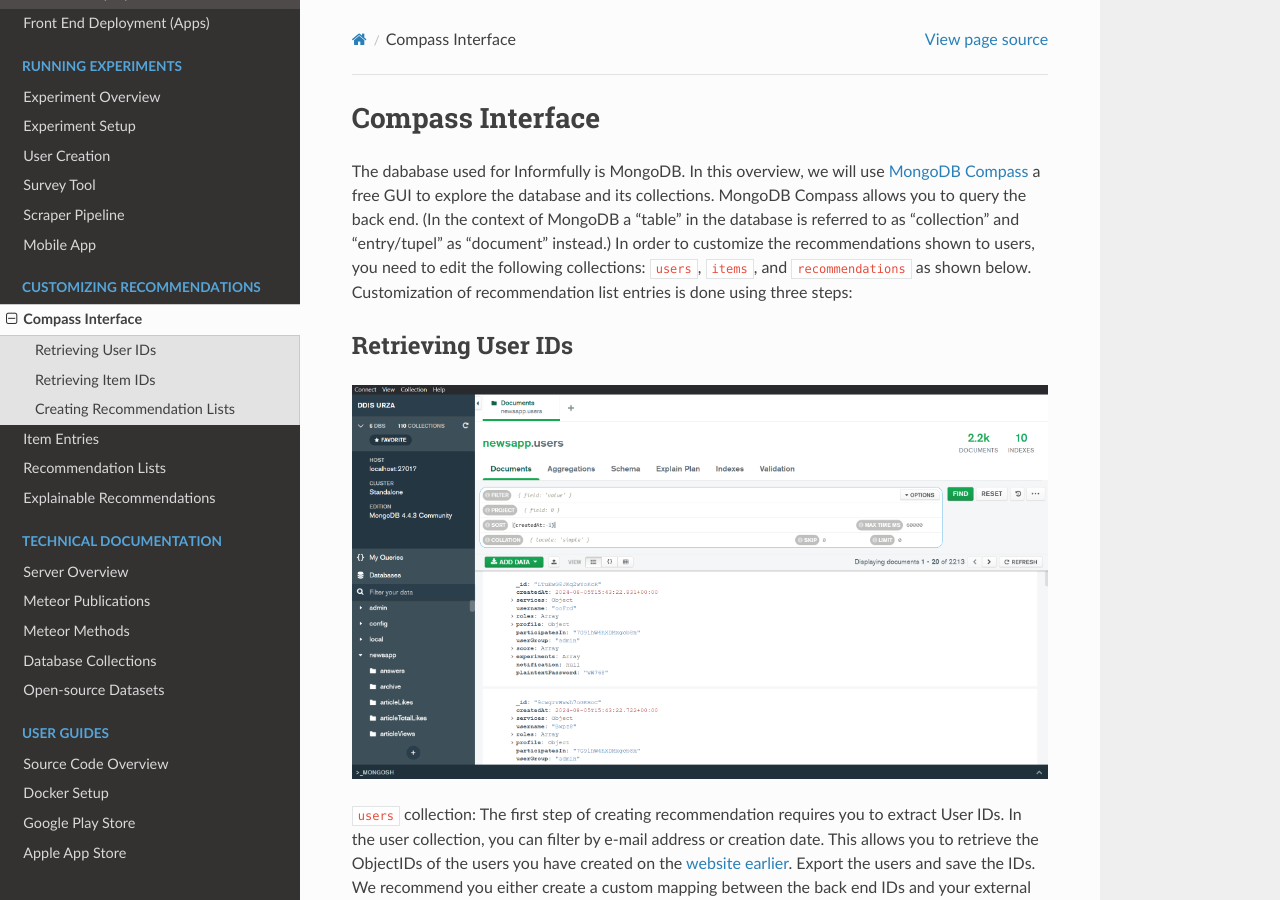
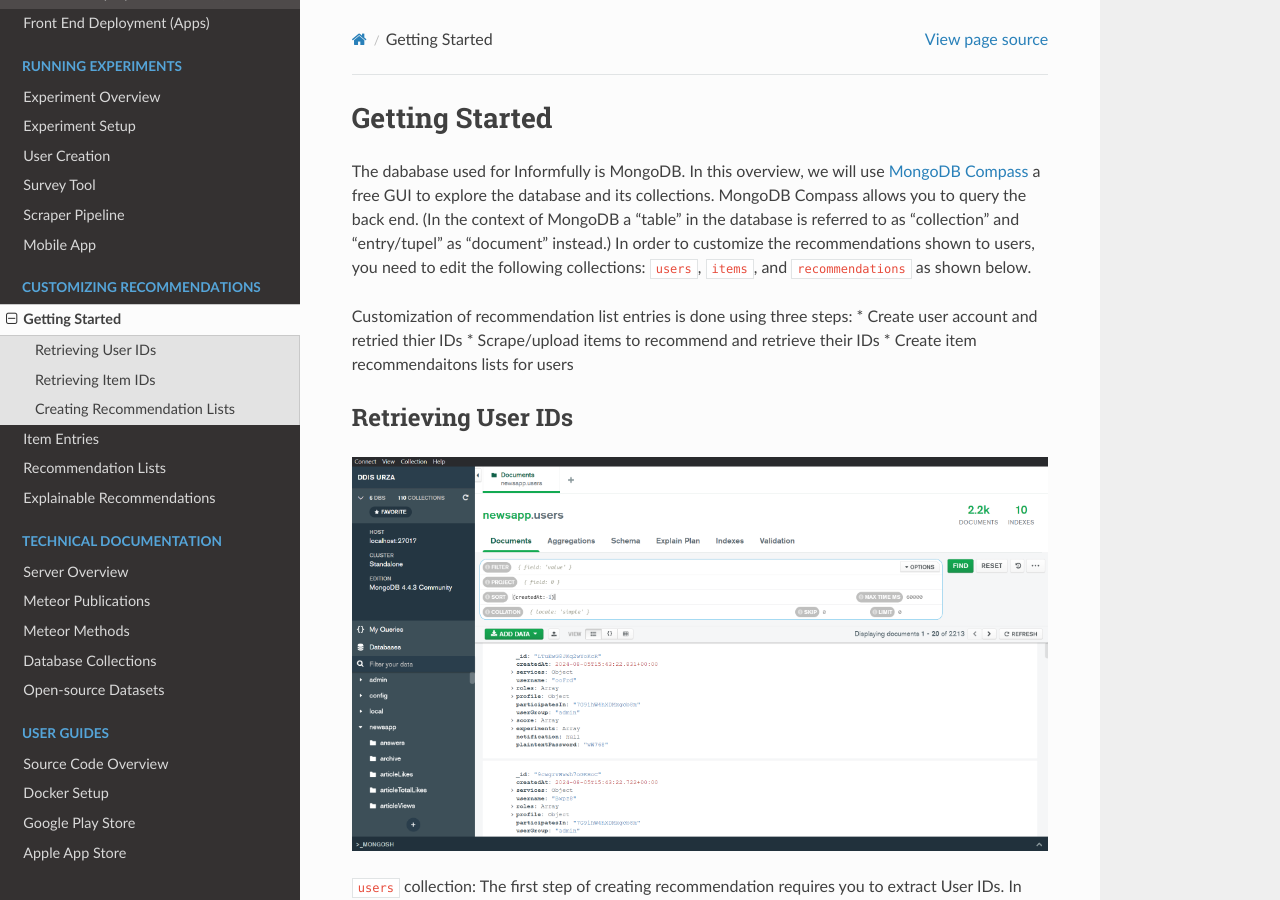
Before and after one commit to Informfully/Documentation, a Sphinx documentation site: the page built from docs/source/compass.rst, in a window 1280 px wide and 900 px high. Built offline with Sphinx 7.4.7 and the Read the Docs theme 2.0.0, drawn with Linux system fonts in a browser that asks for light colours.

Commit message:
Custom recommendations update

```diff
--- a/docs/source/compass.rst
+++ b/docs/source/compass.rst
@@ -1,12 +1,16 @@
-Compass Interface
-=================
+Getting Started
+===============
 
 The dababase used for Informfully is MongoDB.
 In this overview, we will use `MongoDB Compass <https://www.mongodb.com/products/tools/compass>`_ a free GUI to explore the database and its collections.
 MongoDB Compass allows you to query the back end.
 (In the context of MongoDB a "table" in the database is referred to as "collection" and "entry/tupel" as "document" instead.)
 In order to customize the recommendations shown to users, you need to edit the following collections: ``users``, ``items``, and ``recommendations`` as shown below.
+
 Customization of recommendation list entries is done using three steps:
+* Create user account and retried thier IDs
+* Scrape/upload items to recommend and retrieve their IDs
+* Create item recommendaitons lists for users
 
 Retrieving User IDs
 -------------------
```
